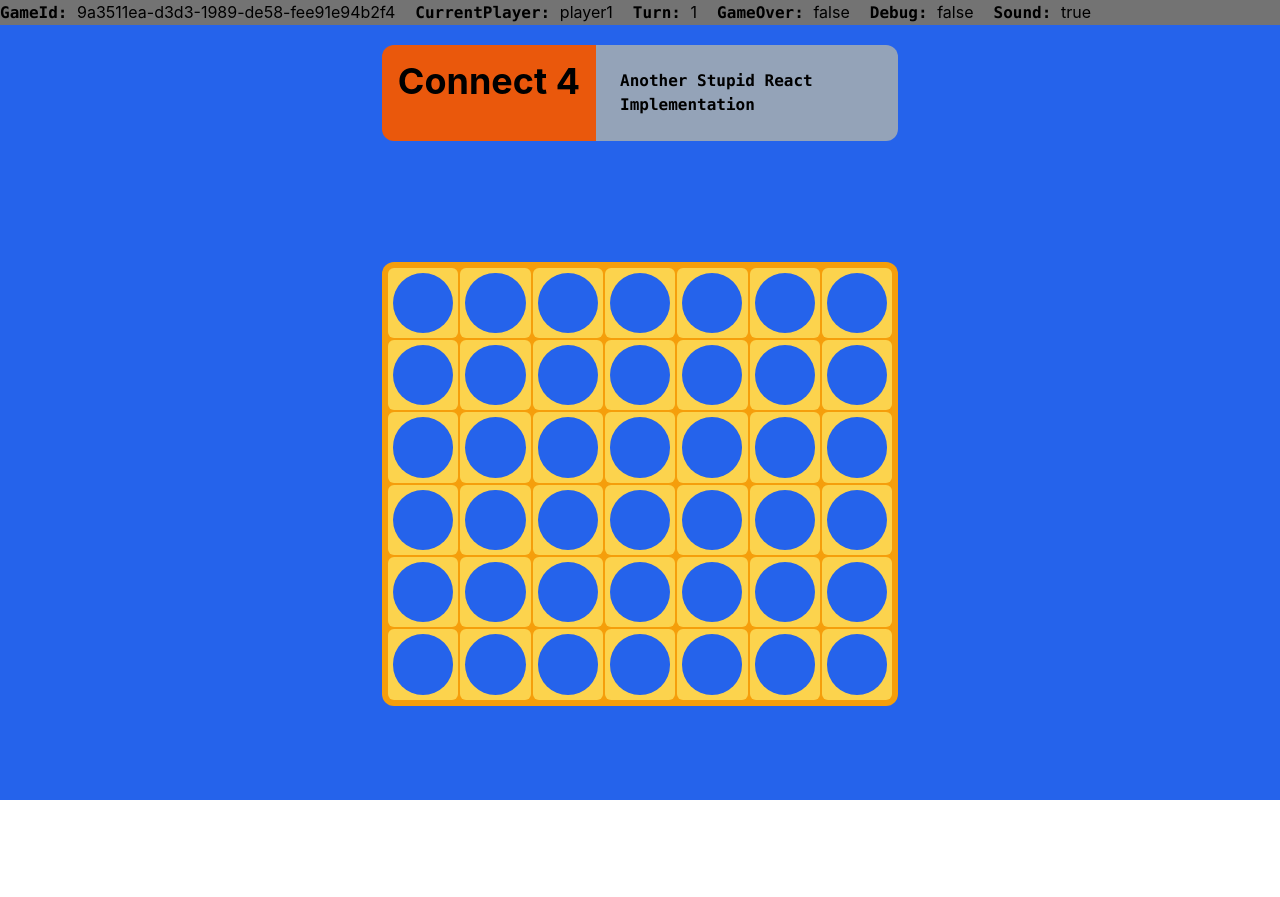
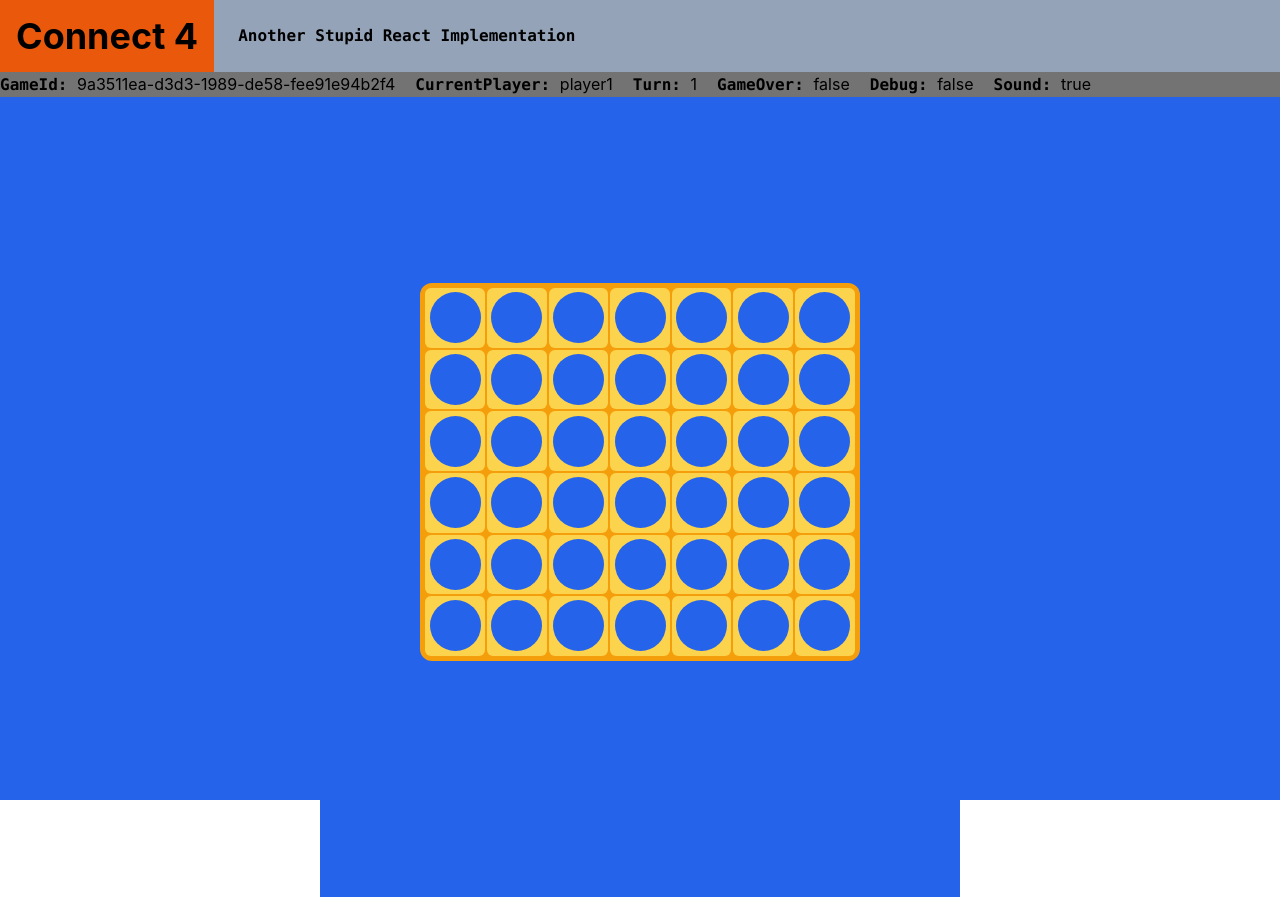
Before and after one commit to pdxgeek/react-connect-four, a React (Create React App) app: page / in a window 1280 px wide. Before the commit the page ends 800 px from the top, so only its background shows below. Built offline with nearby package versions, Linux system fonts and the light colour scheme.

Commit message:
fix window resize

```diff
--- a/src/app/ApplicationWrapper.tsx
+++ b/src/app/ApplicationWrapper.tsx
@@ -1,12 +1,16 @@
 import React from "react";
 import TopBar from "./TopBar";
 import MainWindow from "./MainWindow";
+import Banner from "./Banner";
 
 const ApplicationWrapper: React.FC = () => {
     return (
-        <div>
-            <TopBar key="appinfobar"/>
-            <MainWindow/>
+        <div className='app-background-color'>
+            <div className='h-screen'>
+                <Banner key="banner" heading='Connect&nbsp;4' subHeading='Another Stupid React Implementation' />
+                <TopBar key="appinfobar"/>
+                <MainWindow/>
+            </div>
         </div>
     )
 }
--- a/src/app/Banner.tsx
+++ b/src/app/Banner.tsx
@@ -8,8 +8,8 @@ interface IBanner {
 const Banner: React.FC<IBanner> = ({ heading, subHeading }) => {
     return (
         <div className="flex object-fill">
-            <div className="p-4 text-4xl font-bold bg-orange-600 rounded-l-xl">{ heading }</div>
-            <div className="p-6 bg-slate-400 grow app-standard-text rounded-r-xl">{ subHeading }</div>
+            <div className="p-4 text-4xl font-bold bg-orange-600">{ heading }</div>
+            <div className="p-6 bg-slate-400 grow app-standard-text">{ subHeading }</div>
         </div>
     )
 }
--- a/src/app/MainWindow.tsx
+++ b/src/app/MainWindow.tsx
@@ -1,30 +1,28 @@
 import React from "react";
-import Banner from "./Banner";
 import DropZone from "../gamedisplay/DropZone";
 import GameBoard from "../gamedisplay/GameBoard";
 
 const MainWindow: React.FC = () => {
     return (
-        <div className='flex flex-col h-full grow app-background-color'>
-            <div className='flex gap-2'>
-                <div className='basis-[28%] shrink'/>
-                <div className='basis-[44%] p-5'>
+        <div className='flex flex-row h-screen'>
 
-                    <Banner key="banner"
-                            heading='Connect&nbsp;4'
-                            subHeading='Another Stupid React Implementation'
-                    />
+            <div className='xs:w-0 lg:w-1/6 xl:w-3/12 '/>
 
-                    <div className='pt-8'>
+            <div className='grow app-background-color'>
+                <div className='p-5 m-20'>
+                    <div className='pt-2'>
                         <DropZone key="dropzone"/>
                     </div>
+
                     <div className='pt-2'>
                         <GameBoard key="gameboard"/>
                     </div>
                 </div>
-                <div className='basis-[28%] shrink'/>
             </div>
+
+            <div className='xs:w-0 lg:w-1/6 xl:w-3/12'/>
         </div>
+
     );
 }
 
--- a/src/context/AppDefaultState.tsx
+++ b/src/context/AppDefaultState.tsx
@@ -6,7 +6,7 @@ const _rows = 6;
 const _columns = 7;
 const _players = [
     new Player("player1", GamePiece.red),
-    new Player("player2", GamePiece.green),
+    new Player("player2", GamePiece.black),
     // new Player("player3", GamePiece.green),
 ];
 
```
